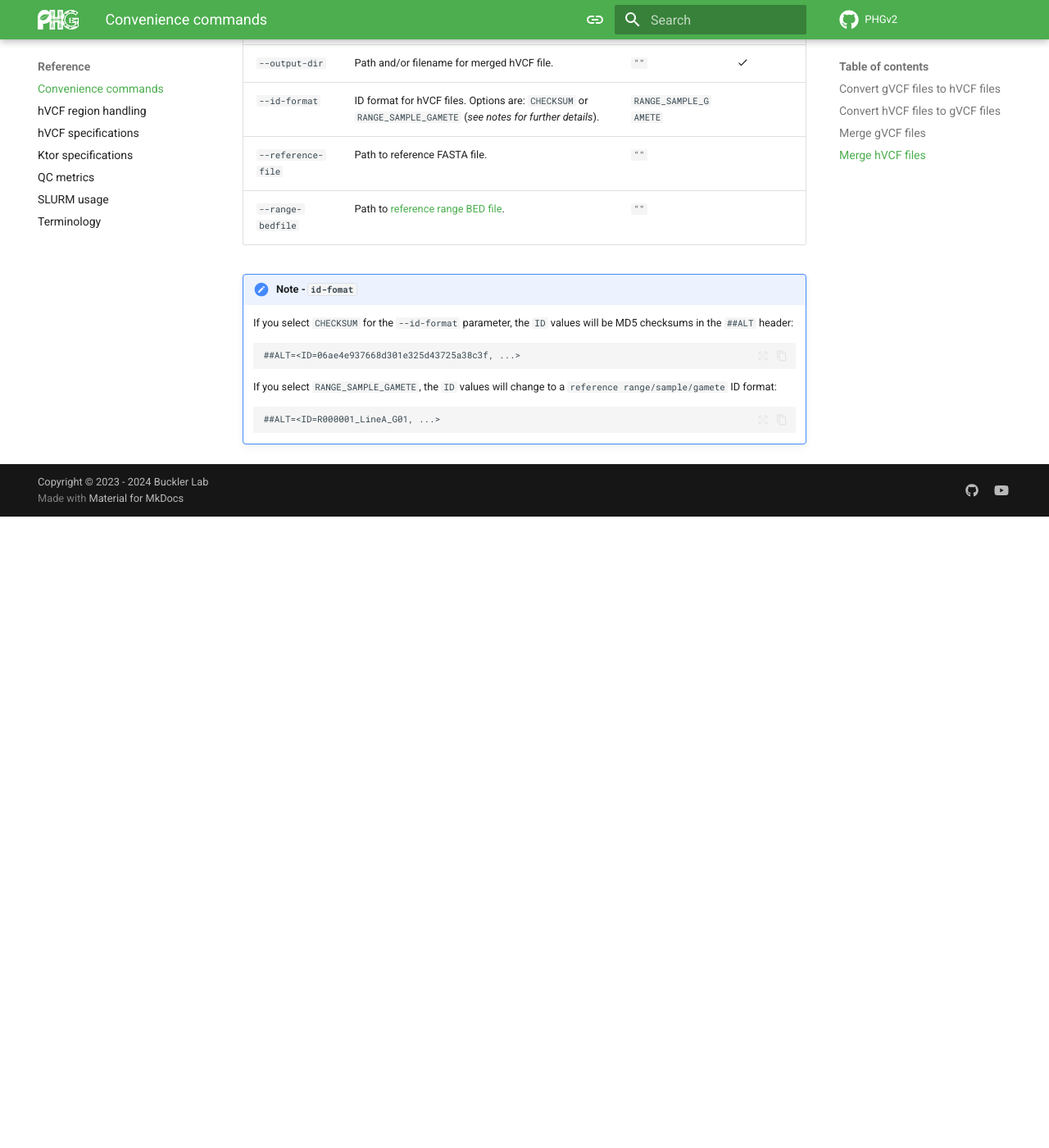
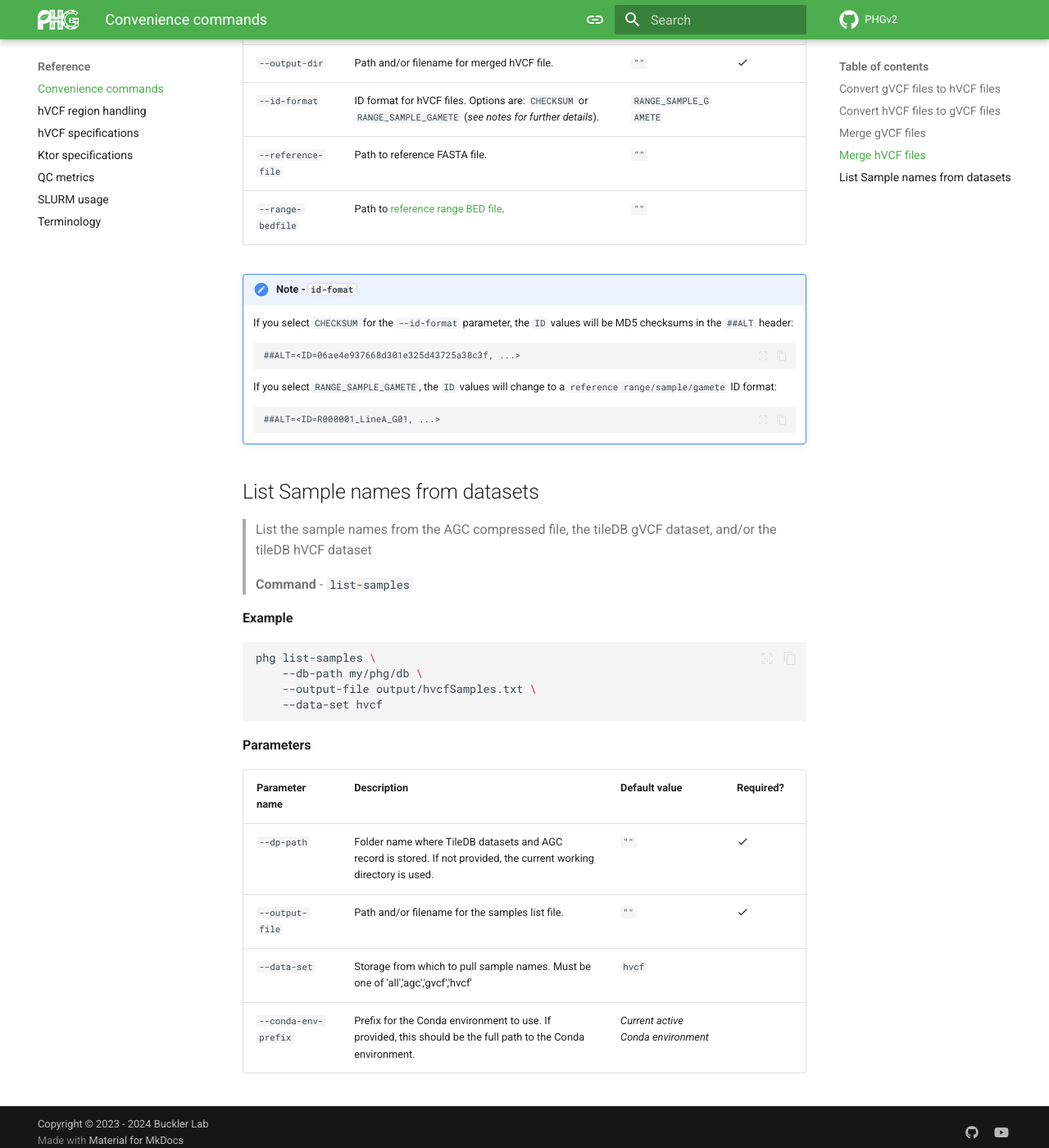
Before and after one commit to maize-genetics/phg_v2, an MkDocs documentation site: the page built from docs/convenience_commands.md, in a window 1280 px wide and 1400 px high, scrolled down 3006 px. Shown: the whole window at 82% size. Built offline with MkDocs 1.6.1 and Material for MkDocs 9.7.7, drawn with Linux system fonts in a browser that asks for light colours; comment, search, counter and statistics services are not loaded; before the commit the page ends 3636 px from its top, so only the background shows below that.

Commit message:
added ListSamples to the convenience_commands documentation

````diff
--- a/docs/convenience_commands.md
+++ b/docs/convenience_commands.md
@@ -124,3 +124,27 @@ phg merge-hvcfs \
     ```
     ##ALT=<ID=R000001_LineA_G01, ...>
     ```
+
+## List Sample names from datasets
+
+> List the sample names from the AGC compressed file, the tileDB gVCF dataset, and/or the tileDB hVCF dataset
+>
+**Command** - `list-samples`
+
+**Example**
+
+```shell
+phg list-samples \
+    --db-path my/phg/db \
+    --output-file output/hvcfSamples.txt \
+    --data-set hvcf
+```
+
+**Parameters**
+
+| Parameter name       | Description                                                                                                         | Default value | Required?        |
+|----------------------|---------------------------------------------------------------------------------------------------------------------|---------------|------------------|
+| `--dp-path`          | Folder name where TileDB datasets and AGC record is stored. If not provided, the current working directory is used. | `""`          | :material-check: |
+| `--output-file`      | Path and/or filename for the samples list file.                                                                     | `""`          | :material-check: |
+| `--data-set`         | Storage from which to pull sample names. Must be one of 'all','agc','gvcf','hvcf'                                    | `hvcf`        |                  |
+| `--conda-env-prefix` | Prefix for the Conda environment to use. If provided, this should be the full path to the Conda environment.          | _Current active Conda environment_         |
````
